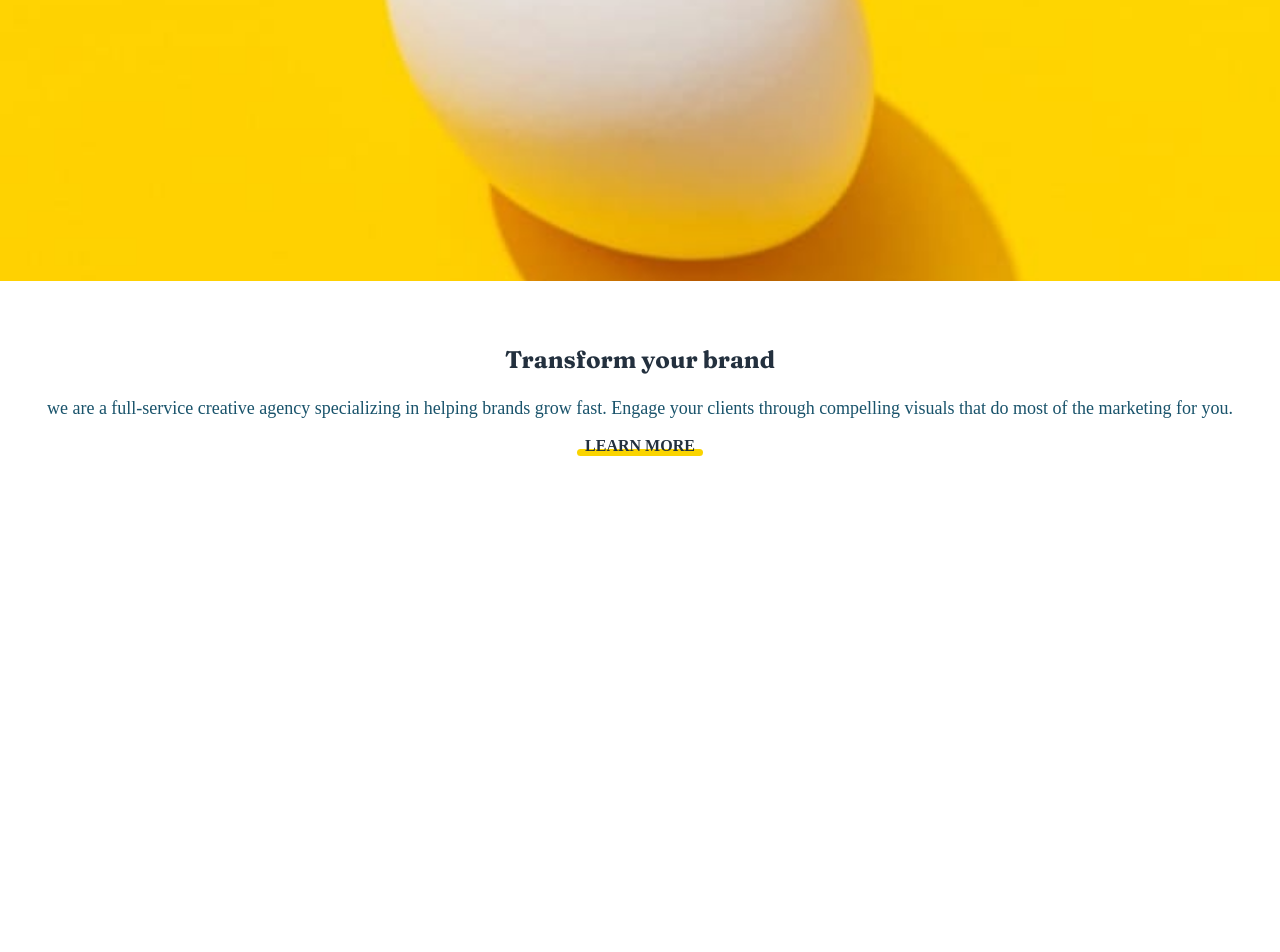
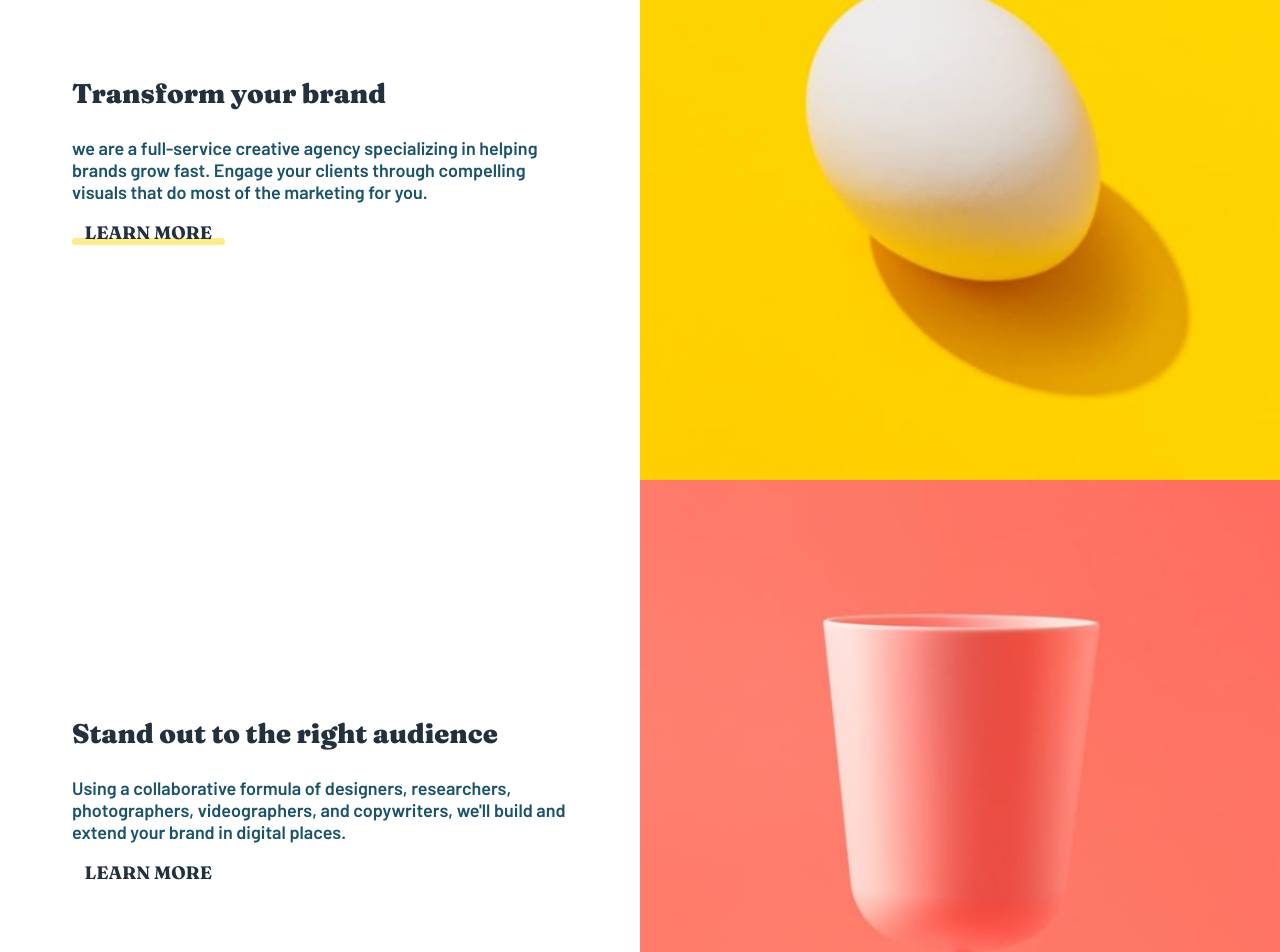
Before and after one commit to alfredthompsonOvie/sunnyside-agency-landing-page, a Vue app: page / in a window 1280 px wide. Shown: the part 960-1912 px from the top of the page. Before the commit the page ends 1600 px from the top, so only its background shows below. Built offline with nearby package versions, Linux system fonts and the light colour scheme.

Commit message:
about section

```diff
--- a/src/assets/base.css
+++ b/src/assets/base.css
@@ -36,6 +36,13 @@
 
 body {
 	min-height: 100vh;
+	font-family: var(--ff-text);
+	font-size: var(--fs);
+	font-weight: var(--fw-bold);
+}
+.cta, .title {
+	font-family: var(--ff-heading);
+	font-weight: var(--fw-xxbold);
 }
 a{
   text-decoration: none;
--- a/src/assets/main.css
+++ b/src/assets/main.css
@@ -31,11 +31,6 @@ main {
   text-align: center;
   text-transform: uppercase;
 }
-.title {
-  /* font-size: 2rem; */
-  font-family: var(--ff-heading);
-  font-weight: var(--fw-xbold);
-}
 h2.title {
   color: var(--VeryDarkDesaturatedBlue);
 }
@@ -48,7 +43,6 @@ h2.title {
   text-align: center;
 }
 .card {
-  min-height: 100vh;
   display: grid;
   grid-template-columns: 1fr;
   grid-template-rows: repeat(2, auto);
@@ -56,14 +50,22 @@ h2.title {
 .illustration {
   grid-row: 1;
   grid-column: 1;
-  background-image: url(images/mobile/image-transform.jpg);
-  background-repeat: no-repeat;
-  background-size: cover;
-  background-position: center;
-  padding: 10em;
+
+  /* background-color: red; */
 }
-.illustration__content {
+.card picture {
+  /* background-color: green; */
+}
+.card img {
+  width: 100%;
+  height: 100%;
+  display: block;
+  object-fit: cover;
+  object-position: center;
+}
+.illustration__content, .card__content {
   padding: 4em 1em;
+  /* background-color: aqua; */
 }
 .illustration__content > * {
   margin-bottom: 1em;
@@ -73,6 +75,10 @@ h2.title {
   font-size: var(--fs);
   color: var(--DarkBlue_photography_text);
 }
+.text {
+  max-width: 550px;
+  margin-inline: auto;
+}
 .cta {
   display: inline-block;
   margin-bottom: 0em;
@@ -80,7 +86,7 @@ h2.title {
   color: var(--VeryDarkDesaturatedBlue);
   font-weight: var(--fw-xbold);
   position: relative;
-  padding: 0 .5em;
+  padding: 0 .7em;
 }
 .cta::before {
   content: "";
@@ -90,11 +96,13 @@ h2.title {
   height: 7px;
   width: 100%;
   border-radius: 10px;
-  background-color: var(--SoftRed);
+  /* background-color: var(--SoftRed); */
   z-index: -1;
 }
 .transform.cta::before {
   background-color: var(--Yellow);
+  /* background-color: var(--SoftRed); */
+  opacity: .45;
 
 }
 .attribution { font-size: 11px; text-align: center; }
@@ -105,9 +113,39 @@ h2.title {
 /*! ======================================================================== */
 /*! ======================================================================== */
 /*! MEDIA QUARIES */
-@media (min-width: 700px) {
+@media (min-width: 600px){
+  .card {
+    grid-template-rows: repeat(2, 30em);
+  }
+}
+@media (min-width: 768px) {
   .hero {
     background-image: url(images/desktop/image-header.jpg);
+  }
+  .about {
+    text-align: left;
+  }
+  .card {
+    display: grid;
+    grid-template-columns: repeat(2, 1fr);
+    grid-template-rows: auto;
+    min-height: 80vh;
+  }
+  .illustration {
+    grid-row: 1;
+    grid-column: 2;
+    /* background-image: url(images/desktop/image-transform.jpg); */
+    /* background-repeat: no-repeat;
+    background-size: cover;
+    background-position: center; */
+    /* padding: 10em; */
+  }
+  .illustration__content {
+    padding: 4em;
+    grid-row: 1;
+    grid-column: 1;
+    align-self: center;
+
   }
 }
 @media (min-width: 1024px) {
--- a/src/components/AppNavigation.vue
+++ b/src/components/AppNavigation.vue
@@ -1,7 +1,9 @@
 <template>
 	<nav>
 		<div class="branding">
-			<img src="../assets/images/logo.svg" alt="site logo" />
+			<router-link :to="{name: 'home'}">
+				<img src="../assets/images/logo.svg" alt="site logo" />
+			</router-link>
 		</div>
 
 		<!-- mobile nav -->
@@ -17,16 +19,16 @@
 		<!-- mobile menu -->
 		<ul class="mobileNav" v-if="mobileMenu">
 			<li>
-				<a href="#" class="mobileNav__link">About</a>
+				<router-link to="#about" class="mobileNav__link">About</router-link>
 			</li>
 			<li>
-				<a href="#" class="mobileNav__link">Services</a>
+				<router-link :to="{name: 'services'}" class="mobileNav__link">Services</router-link>
 			</li>
 			<li>
-				<a href="#" class="mobileNav__link">Projects</a>
+				<router-link :to="{name: 'crojects'}" class="mobileNav__link">Projects</router-link>
 			</li>
 			<li>
-				<a href="#" class="mobileNav__link mobileNav__cta">Contact</a>
+				<router-link :to="{name: 'contact'}" class="mobileNav__link mobileNav__cta">Contact</router-link>
 			</li>
 		</ul>
 
--- a/src/views/HomeView.vue
+++ b/src/views/HomeView.vue
@@ -2,24 +2,92 @@
 	<main>
 		<div class="hero">
 			<div class="content">
-        <h1 class="title hero__title">
-          we are creatives
-        </h1>
+				<h1 class="title hero__title">we are creatives</h1>
 
-        <img src="@/assets/images/icon-arrow-down.svg" alt="an icon of an arrow pointing down">
+				<img
+					src="@/assets/images/icon-arrow-down.svg"
+					alt="an icon of an arrow pointing down"
+				/>
 			</div>
 		</div>
-    <section class="about">
+
+		<section class="about" id="about">
 			<div class="card">
-        <div class="illustration"></div>
+				<div class="illustration">
+					<picture>
+						<source
+							srcset="@/assets/images/desktop/image-transform.jpg"
+							media="(min-width: 768px)"
+						/>
+						<img src="@/assets/images/mobile/image-transform.jpg" alt="" />
+					</picture>
+				</div>
 				<div class="illustration__content">
-        <h2 class="title">
-          Transform your brand
-        </h2>
-        <p class="illustration__content--text">
-          we are a full-service creative agency specializing in helping brands grow fast. Engage your clients through compelling visuals that do most of the marketing for you.
+					<h2 class="title">Transform your brand</h2>
+					<p class="illustration__content--text text">
+						we are a full-service creative agency specializing in helping brands
+						grow fast. Engage your clients through compelling visuals that do
+						most of the marketing for you.
 					</p>
 					<a href="#" class="cta transform">learn more</a>
+				</div>
+			</div>
+			<div class="card">
+				<div class="illustration">
+					<picture>
+						<source
+							srcset="@/assets/images/desktop/image-stand-out.jpg"
+							media="(min-width: 768px)"
+						/>
+						<img src="@/assets/images/mobile/image-stand-out.jpg" alt="" />
+					</picture>
+				</div>
+				<div class="illustration__content">
+					<h2 class="title">Stand out to the right audience</h2>
+					<p class="illustration__content--text text">
+						Using a collaborative formula of designers, researchers,
+						photographers, videographers, and copywriters, we'll build and
+						extend your brand in digital places.
+					</p>
+					<a href="#" class="cta stand-out">learn more</a>
+				</div>
+			</div>
+			<div class="card">
+				<div class="illustration">
+					<picture>
+						<source
+							srcset="@/assets/images/desktop/image-graphic-design.jpg"
+							media="(min-width: 768px)"
+						/>
+						<img src="@/assets/images/mobile/image-graphic-design.jpg" alt="" />
+					</picture>
+				</div>
+				<div class="illustration__content">
+					<h2 class="title">Graphic Design</h2>
+					<p class="illustration__content--text text">
+						Great design makes you memorable. We deliver artwork that
+						underscores your brand message and captures potential client's
+						attention.
+					</p>
+					<a href="#" class="cta graphicDesign">learn more</a>
+				</div>
+			</div>
+			<div class="card">
+				<div class="illustration">
+					<picture>
+						<source
+							srcset="@/assets/images/desktop/image-photography.jpg"
+							media="(min-width: 768px)"
+						/>
+						<img src="@/assets/images/mobile/image-photography.jpg" alt="" />
+					</picture>
+				</div>
+				<div class="illustration__content">
+					<h2 class="title">Photography</h2>
+					<p class="illustration__content--text text">
+						Increase your credibility by getting the most stunning, high-quality photos that improve your business image.
+					</p>
+					<a href="#" class="cta photography">learn more</a>
 				</div>
 			</div>
 		</section>
@@ -47,12 +115,6 @@
   </div> -->
 </template>
 
-<script>
-  export default {
-    name: "HomeView",
-  }
-</script>
+<script setup></script>
 
-<style>
-
-</style>
+<style scoped></style>
```
Lines whose indentation alone changed are shown as unchanged.
